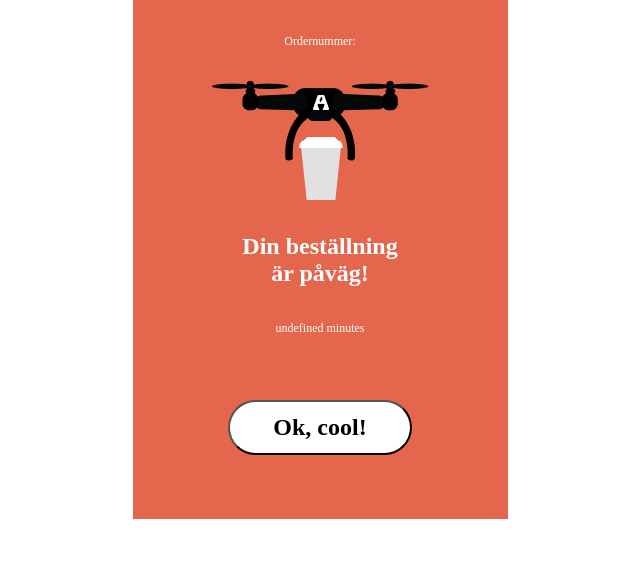
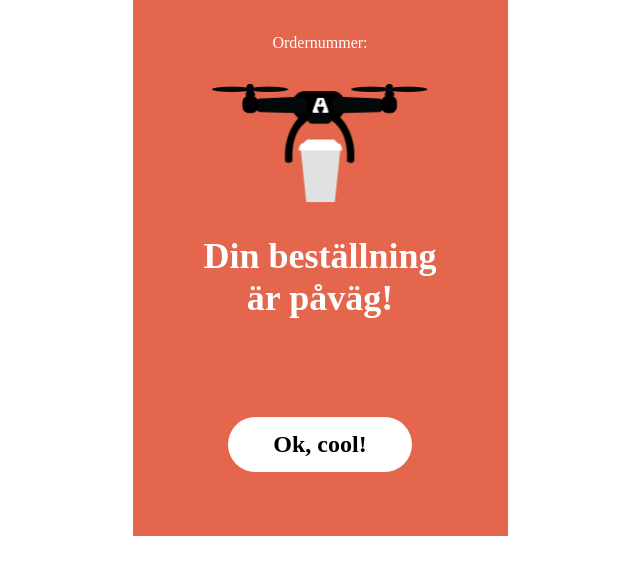
Before and after one commit to Robinjorgensen123/Ankan-AirBean, a React (Vite) app in the folder AirBean/: page /status in a window 1280 px wide. Shown: the top 574 px of the page, without its empty margins (320-960 px from the left). Built offline with nearby package versions, Linux system fonts and the light colour scheme.

Commit message:
eta is empty if no order has been placed

```diff
--- a/AirBean/src/pages/Status/Status.jsx
+++ b/AirBean/src/pages/Status/Status.jsx
@@ -8,7 +8,10 @@ const Status = () => {
 
   const [orderStatus, setOderStatus] = useState(null) // lagra status från APIet
   const { orderNr } = useParams() // UseParam anv för att hämta URL-Parametrar i en komponent
-  const navigate = useNavigate(); // Skapa navigate-funktionen
+  const navigate = useNavigate(); // React hook, för att kunna navigera till meny sidan
+
+
+  //useEffet för att hantera hämtningen av ordernr samt ETA("leveranstiden") från apiet när komponenten laddas
 
   useEffect(() => {
     const fetchOrderStatus = async () => {
@@ -27,7 +30,9 @@ const Status = () => {
     }
   }, [orderNr])
 
-
+  //hanterar eta parametern "tiden för leverens" som hämtas ifrån API:t
+  //om värdet är 0 så returneras meddelande att leveransen har levererats
+  //annars hämtas antal minuter ifrån apiet
   const formatTime = (eta) => {
     if (eta === 0) {
       return "The order has been delivered" // om tiden är 0, visa Leverarad status
@@ -35,8 +40,10 @@ const Status = () => {
     return `${eta} minutes`; // visa tiden i minuter om den ej är 0
   }
 
+
+  //klickevent för att navigera från statusPage till menuPage
   const handleClick = () => {
-  navigate('/menu');  /// När knappen trycks, navigera till /about
+  navigate('/menu');
   };
 
   return (
@@ -48,7 +55,7 @@ const Status = () => {
           alt="drone"
         />
         <h1>Din beställning <br /> är påväg!</h1>
-        <p>{formatTime(orderStatus?.eta)}</p>
+        <p>{orderStatus?.eta !== undefined ? formatTime(orderStatus?.eta) : null}</p>
         <button className="cool-btn" onClick={handleClick}>Ok, cool!</button>
       </div>
     </article>
--- a/AirBean/src/pages/Status/Status.scss
+++ b/AirBean/src/pages/Status/Status.scss
@@ -27,6 +27,8 @@
 
 .drone-img {
     background-color: #e4664d;
+    height: 119px;
+    width: 216px;
 }
 
 .cool-btn {
@@ -37,4 +39,21 @@ background-color: white;
 border-radius: 50px;
 font-weight: 700;
 font-size: 24px;
+cursor: pointer;
+border: none;
+
 }
+
+.cool-btn:hover {
+transform: scale(1.1);
+box-shadow: 0 0 15px rgba(0, 123, 255, 0.8);
+background-color: #f0f1f1;
+}
+
+p {
+    font-size: 16px;
+}
+
+h1 {
+    font-size: 36px;
+}
```
